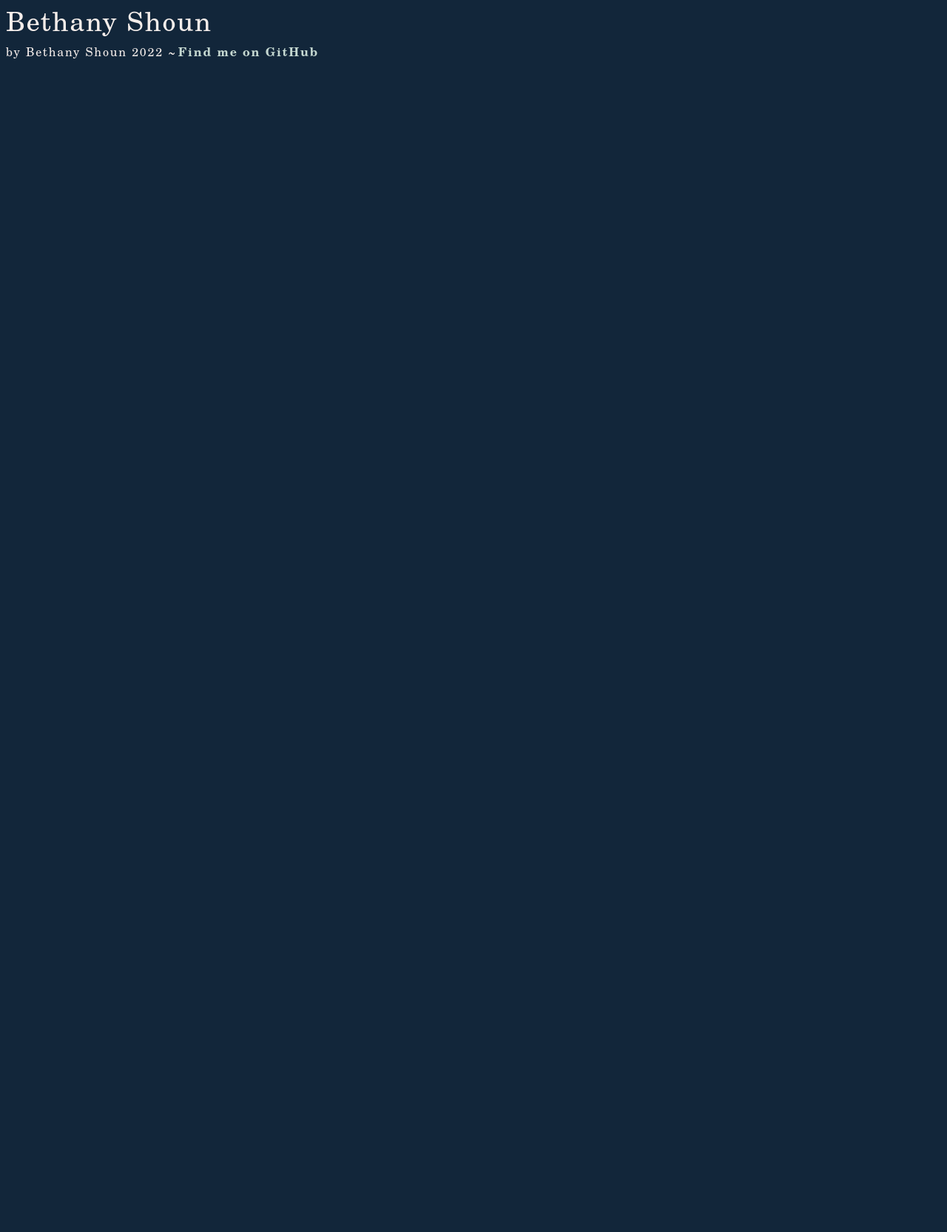
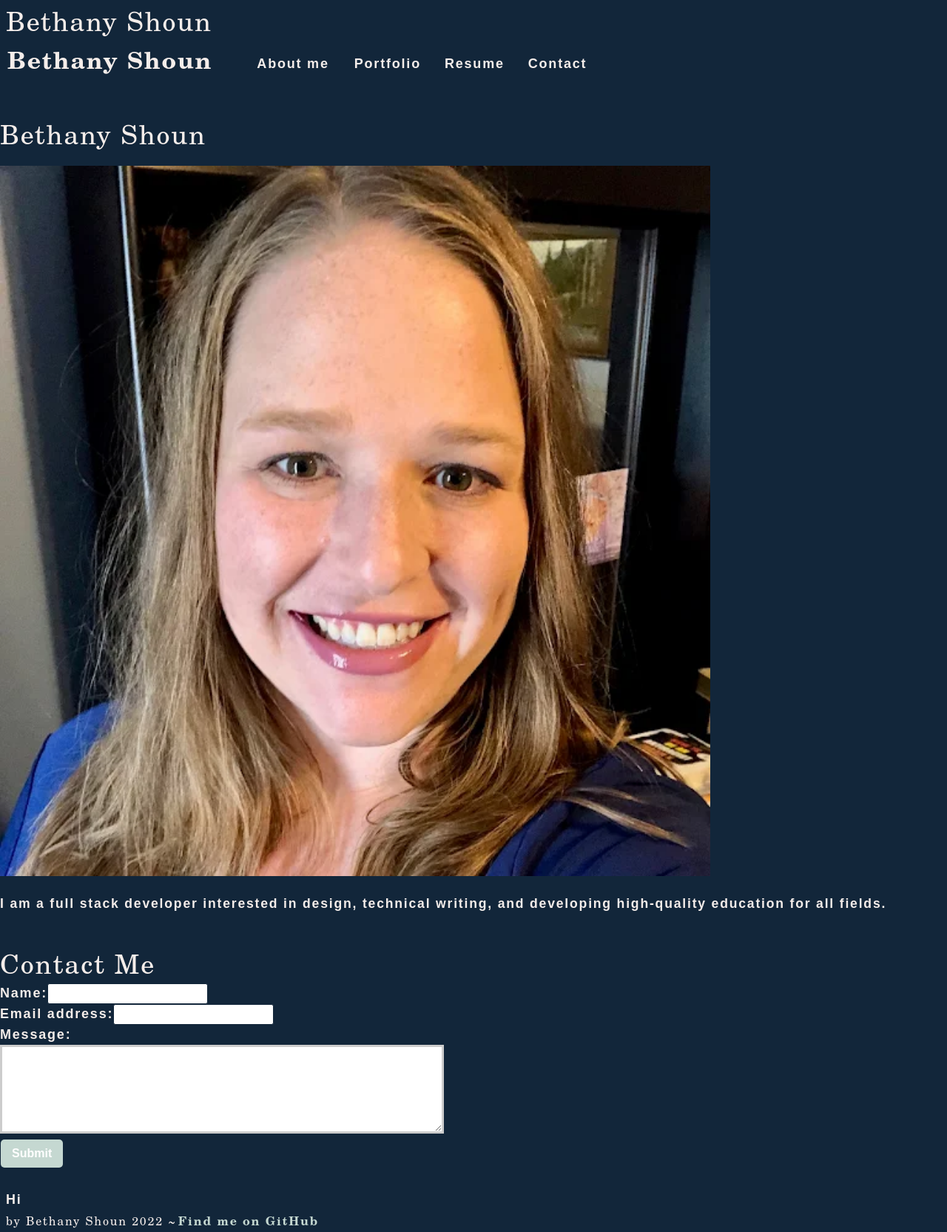
Before and after one commit to bethanyshoun/react-portfolio, a React (Create React App) app: page / in a window 1280 px wide. Shown: the whole page at 74% size. Before the commit the page ends 800 px from the top, so only its background shows below. Built offline with nearby package versions, Linux system fonts and the light colour scheme.

Commit message:
add components back to APP to render

```diff
--- a/src/App.js
+++ b/src/App.js
@@ -1,18 +1,23 @@
 import React from 'react';
 // import './App.css';
-// import About from './components/About';
+import About from './components/About';
 import Header from './components/Header';
 import Footer from './components/Footer';
-// import Nav from './components/Nav';
-// import Portfolio from './components/Portfolio';
-// import Contact from './components/Contact';
-// import Resume from './components/Resume';
+import Nav from './components/Nav';
+import Portfolio from './components/Portfolio';
+import Contact from './components/Contact';
+import Resume from './components/Resume';
 
 function App() {
 
   return (
      <div className="App">
         <Header></Header>
+        <Nav />
+        <About />
+        <Portfolio />
+        <Contact />
+        <Resume />
         <Footer></Footer>
      </div>
 
```
